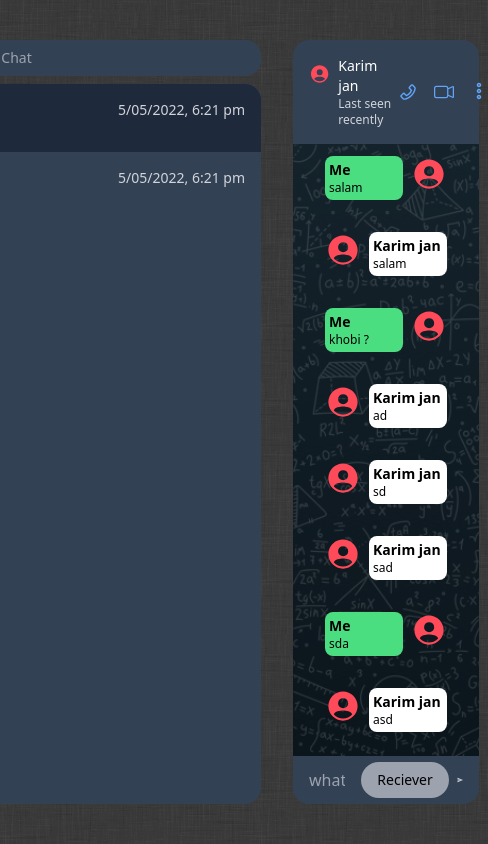
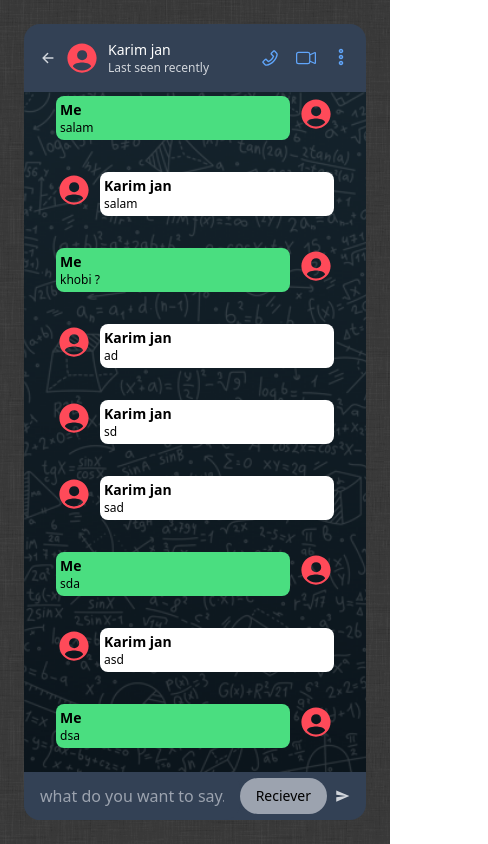
Before and after one commit to M-AminM/chat-app, a React (Create React App) app: page / in a window 390 px wide. Shown: the whole page, 488 px wide, since content can reach past the window. Built offline with nearby package versions, Linux system fonts and the light colour scheme; data requests are answered from the project's data file.

Commit message:
responsive

```diff
--- a/server/db.json
+++ b/server/db.json
@@ -59,6 +59,12 @@
           "name": "Jack",
           "message": "asd",
           "type": "sender"
+        },
+        {
+          "id": 1675233875535,
+          "name": "Me",
+          "message": "dsa",
+          "type": "reciever"
         }
       ]
     },
--- a/src/components/Messanger/Chat/Header/index.tsx
+++ b/src/components/Messanger/Chat/Header/index.tsx
@@ -3,16 +3,25 @@ import { AiOutlinePhone } from "react-icons/ai";
 import { BsCameraVideo } from "react-icons/bs";
 import { CgMoreVertical } from "react-icons/cg";
 import { IoPersonCircleSharp } from "react-icons/io5";
+import { IoArrowBack } from "react-icons/io5";
 import { AppContext } from "../../../../context/store";
 
 interface ChatHeaderProps extends React.PropsWithChildren {}
 const ChatHeader: React.FunctionComponent<
   ChatHeaderProps
 > = (): JSX.Element => {
-  const { name } = useContext(AppContext);
+  const { name, setShowChat } = useContext(AppContext);
+
+  const clickHandler = () => {
+    setShowChat(true);
+  };
   return (
     <div className="flex justify-between items-center w-full bg-slate-700 p-4 rounded-t-2xl">
-      <div className="flex gap-2">
+      <div className="flex gap-2 items-center">
+        <IoArrowBack
+          className="text-gray-300 hidden md:block"
+          onClick={clickHandler}
+        />
         <IoPersonCircleSharp className="text-4xl " color="#ff4a59" />
         <div>
           <h3 className="text-sm text-white">{name}</h3>
--- a/src/components/Messanger/Chat/Message/MessageDetail/index.tsx
+++ b/src/components/Messanger/Chat/Message/MessageDetail/index.tsx
@@ -19,7 +19,7 @@ const Sender = (message: { message: string }) => {
       <div className="text-4xl">
         <IoPersonCircleSharp color="#ff4a59" />
       </div>
-      <div className="bg-white rounded-lg p-1 w-80">
+      <div className="bg-white rounded-lg p-1 w-80 lg:w-64 md:!w-full">
         <h3 className="font-semibold text-sm">{name}</h3>
         <p className="text-xs">{message.message}</p>
       </div>
@@ -30,7 +30,7 @@ const Sender = (message: { message: string }) => {
 const Reciever = (message: { message: string }) => {
   return (
     <li className="flex  justify-end gap-2 w-full ">
-      <div className="bg-green-400 rounded-lg p-1 w-80">
+      <div className="bg-green-400 rounded-lg p-1 w-80 lg:w-64 md:!w-full">
         <h3 className="font-semibold text-sm">Me</h3>
         <p className="text-xs">{message.message}</p>
       </div>
--- a/src/components/Messanger/Layout/index.tsx
+++ b/src/components/Messanger/Layout/index.tsx
@@ -1,4 +1,5 @@
-import React from "react";
+import React, { useContext } from "react";
+import { AppContext } from "../../../context/store";
 import ChatHeader from "../Chat/Header";
 import ChatMessage from "../Chat/Message";
 import ChatSender from "../Chat/Sender";
@@ -9,13 +10,22 @@ interface MessangerLayoutProps extends React.PropsWithChildren {}
 const Layout: React.FunctionComponent<
   MessangerLayoutProps
 > = (): JSX.Element => {
+  const { showChat } = useContext(AppContext);
   return (
-    <div className="flex justify-center items-center gap-8 h-full w-full">
-      <div className="h-full flex flex-col gap-2  flex-[0_0_350px]">
+    <div className="flex justify-center items-center gap-4 h-full w-full">
+      <div
+        className={`h-full flex flex-col gap-2  flex-[0_0_350px] lg:flex-[0_0_280px] sm:!flex-1 ${
+          !showChat && "sm:hidden "
+        }`}
+      >
         <ChatSearch />
         <ChatList />
       </div>
-      <div className="h-full flex flex-col  w-3/5">
+      <div
+        className={`h-full flex flex-col w-3/5 sm:w-full ${
+          showChat && "sm:hidden"
+        }`}
+      >
         <ChatHeader />
         <ChatMessage />
         <ChatSender />
--- a/src/components/Messanger/Sidebar/ChatList/index.tsx
+++ b/src/components/Messanger/Sidebar/ChatList/index.tsx
@@ -13,7 +13,7 @@ type ContactType = {
 };
 
 const ChatList: React.FunctionComponent<ChatListProps> = (): JSX.Element => {
-  const { contacts, dispatchContacts, setId, setName, id } =
+  const { contacts, dispatchContacts, setId, setName, id, setShowChat } =
     useContext(AppContext);
 
   const contactsData = () => {
@@ -28,6 +28,7 @@ const ChatList: React.FunctionComponent<ChatListProps> = (): JSX.Element => {
   const clickHandler = (id1: number, contact: string) => {
     setId(id1);
     setName(contact);
+    setShowChat(false);
   };
 
   useEffect(() => {
--- a/src/components/Messanger/index.tsx
+++ b/src/components/Messanger/index.tsx
@@ -4,7 +4,7 @@ import Layout from "./Layout";
 interface MessangerProps extends React.PropsWithChildren {}
 const Messanger: React.FunctionComponent<MessangerProps> = (): JSX.Element => {
   return (
-    <div className="h-screen w-screen p-10 ">
+    <div className="h-screen w-screen p-10 lg:p-6">
       <Layout />
     </div>
   );
--- a/src/context/store.tsx
+++ b/src/context/store.tsx
@@ -24,6 +24,8 @@ type Context = {
   setId: React.Dispatch<React.SetStateAction<number>>;
   name: string;
   setName: React.Dispatch<React.SetStateAction<string>>;
+  showChat: boolean;
+  setShowChat: React.Dispatch<React.SetStateAction<boolean>>;
 };
 
 export const AppContext = createContext<Context>({
@@ -33,6 +35,8 @@ export const AppContext = createContext<Context>({
   setId: () => null,
   name: "Karim jan",
   setName: () => null,
+  showChat: false,
+  setShowChat: () => null,
 });
 
 const InitialContact: ContactType[] = [];
@@ -47,10 +51,20 @@ const AppContextProvider: React.FunctionComponent<AppContextProviderProps> = ({
 
   const [id, setId] = useState(1);
   const [name, setName] = useState("Karim jan");
+  const [showChat, setShowChat] = useState(false);
 
   return (
     <AppContext.Provider
-      value={{ contacts, dispatchContacts, id, setId, name, setName }}
+      value={{
+        contacts,
+        dispatchContacts,
+        id,
+        setId,
+        name,
+        setName,
+        showChat,
+        setShowChat,
+      }}
     >
       {children}
     </AppContext.Provider>
--- a/tailwind.config.js
+++ b/tailwind.config.js
@@ -2,6 +2,32 @@
 module.exports = {
   content: ["./src/**/*.{js,jsx,ts,tsx}"],
   theme: {
+    screens: {
+      sm: {
+        max: "640px",
+      },
+      // => @media (min-width: 640px) { ... }
+
+      md: {
+        max: "768px",
+      },
+      // => @media (min-width: 768px) { ... }
+
+      lg: {
+        max: "1024px",
+      },
+      // => @media (min-width: 1024px) { ... }
+
+      xl: {
+        max: "1280px",
+      },
+      // => @media (min-width: 1280px) { ... }
+
+      "2xl": {
+        max: "1536px",
+      },
+      // => @media (min-width: 1536px) { ... }
+    },
     extend: {},
   },
   plugins: [],
```
